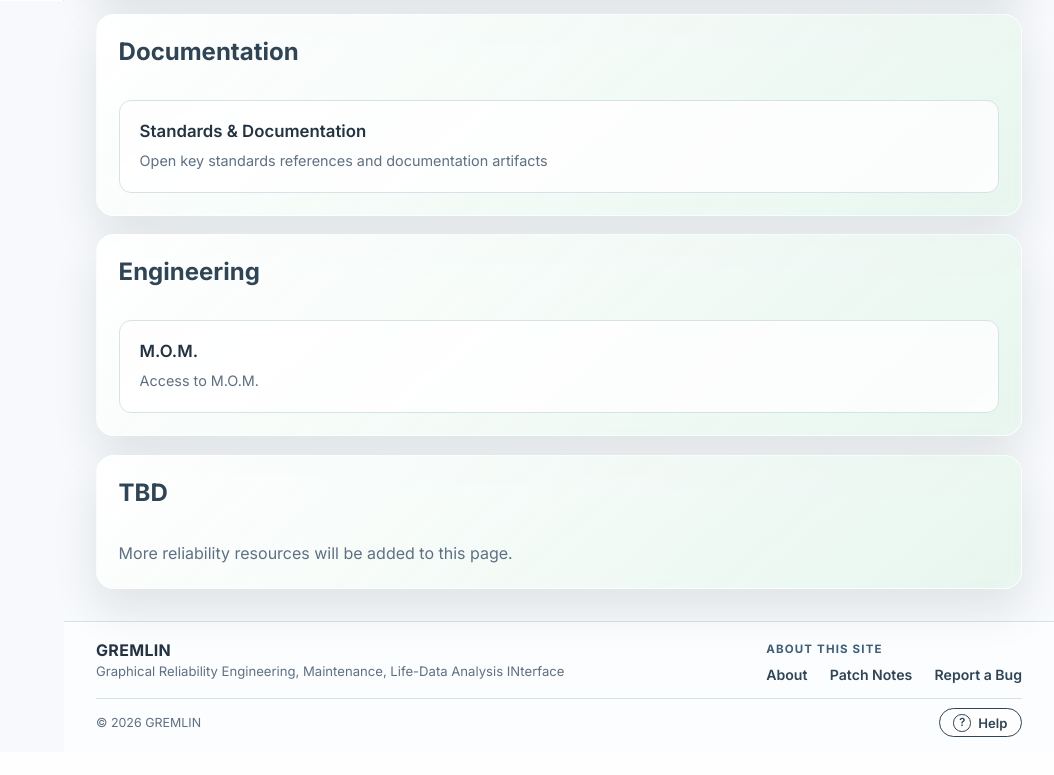
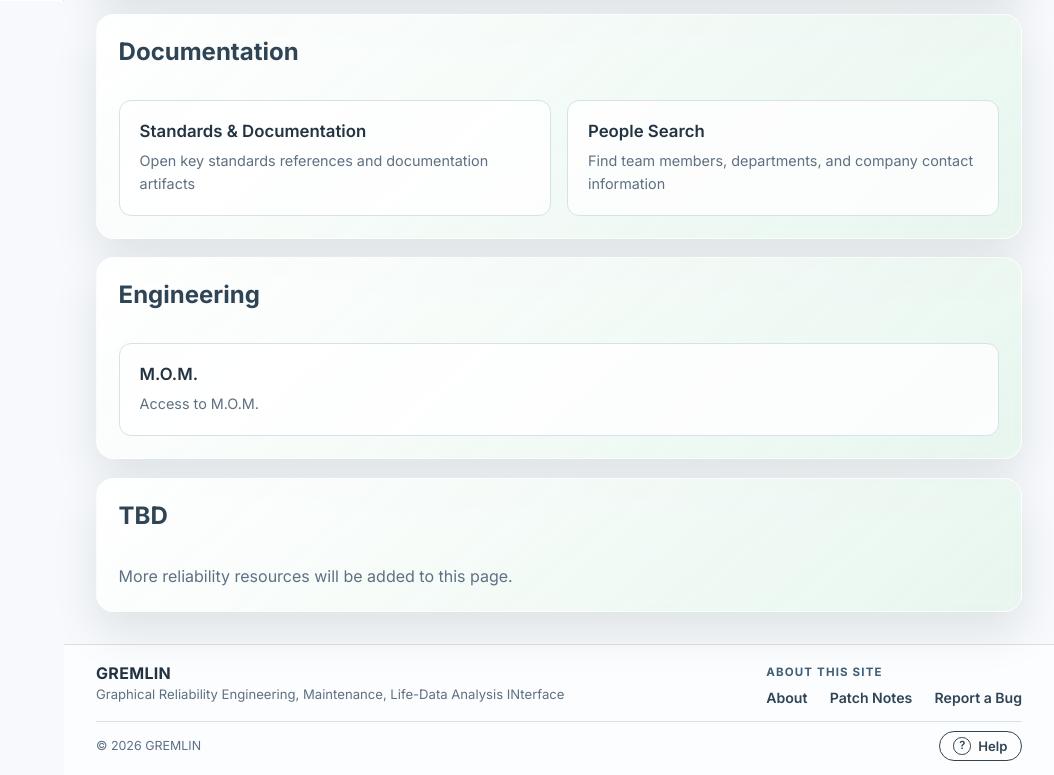
Before and after one commit to stupidshrimp/GREMLIN, a Flask app: page /reliability-links in a window 1280 px wide. Shown: the part 799-1574 px from the top of the page, without its empty margins (226-1280 px from the left). Before the commit the page ends 1536 px from the top, so only its background shows below. Run offline with Flask 3, Linux system fonts and the light colour scheme; some libraries are stand-ins or nearby versions.

Commit message:
Add People Search link to reliability links and quick links

```diff
--- a/app.py
+++ b/app.py
@@ -508,12 +508,16 @@ QUICK_LINKS = [
         "host": "sandc4.sharepoint.com",
     },
     {
+        "label": "People Search",
+        "url": "https://sandc4.sharepoint.com/sites/SourceOne/SitePages/People-Search.aspx",
+        "host": "sandc4.sharepoint.com",
+    },
+    {
         "label": "M.O.M",
         "url": "https://mom.sandc.ws/",
         "host": "mom.sandc.ws",
     },
 ]
-
 
 @app.context_processor
 def footer_context():
--- a/templates/reliability_links.html
+++ b/templates/reliability_links.html
@@ -66,7 +66,17 @@
         Open key standards references and documentation artifacts
       </span>
     </a>
-  </div>
+
+    <a class="link-card"
+   href="https://sandc4.sharepoint.com/sites/SourceOne/SitePages/People-Search.aspx"
+   target="_blank"
+   rel="noopener">
+  <span class="link-title">People Search</span>
+  <span class="link-description">
+    Find team members, departments, and company contact information
+  </span>
+</a>
+ </div>
 </section>
 
 <section class="glass-card slide-in links-section" aria-labelledby="links-engineering">
```
